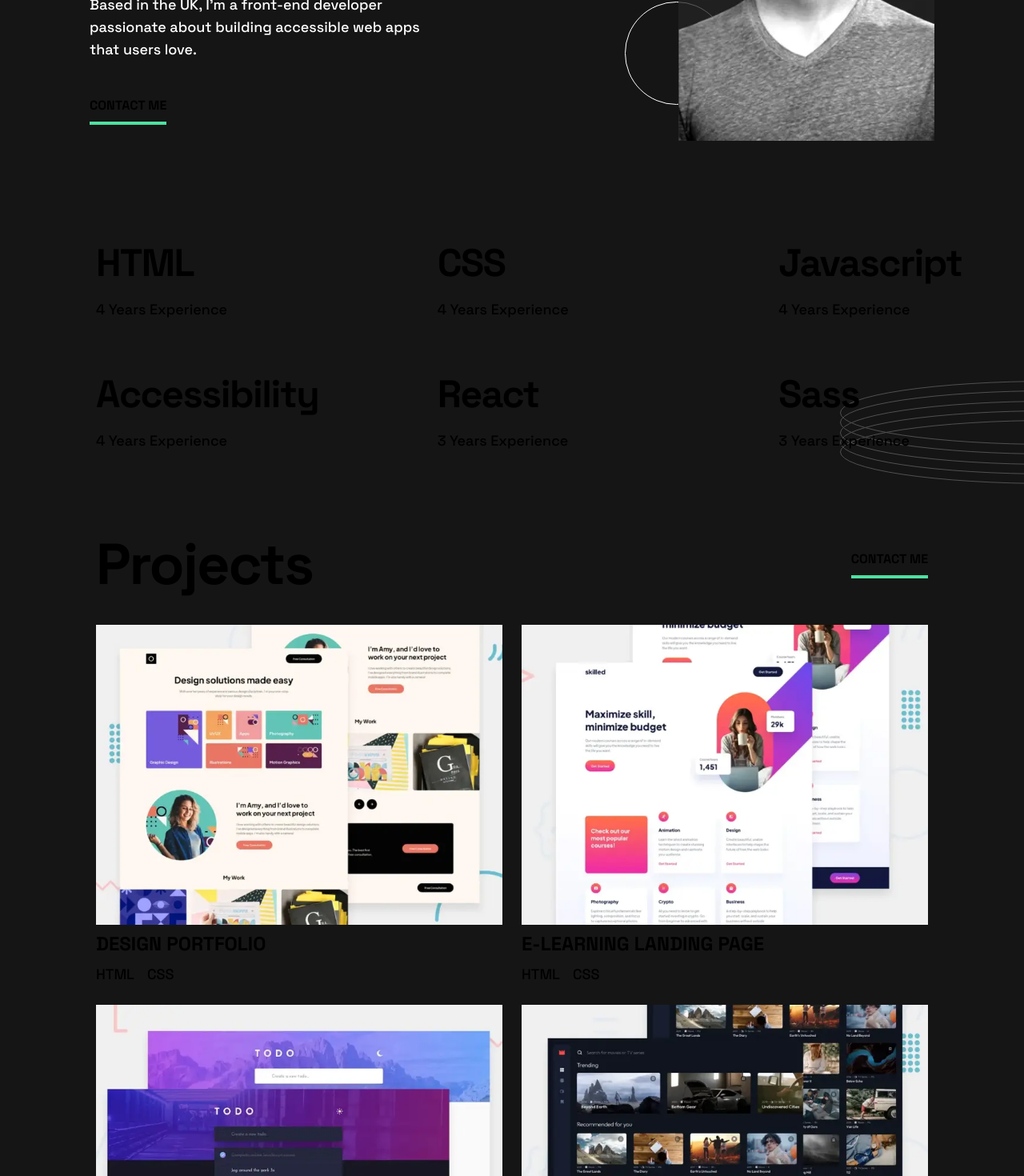
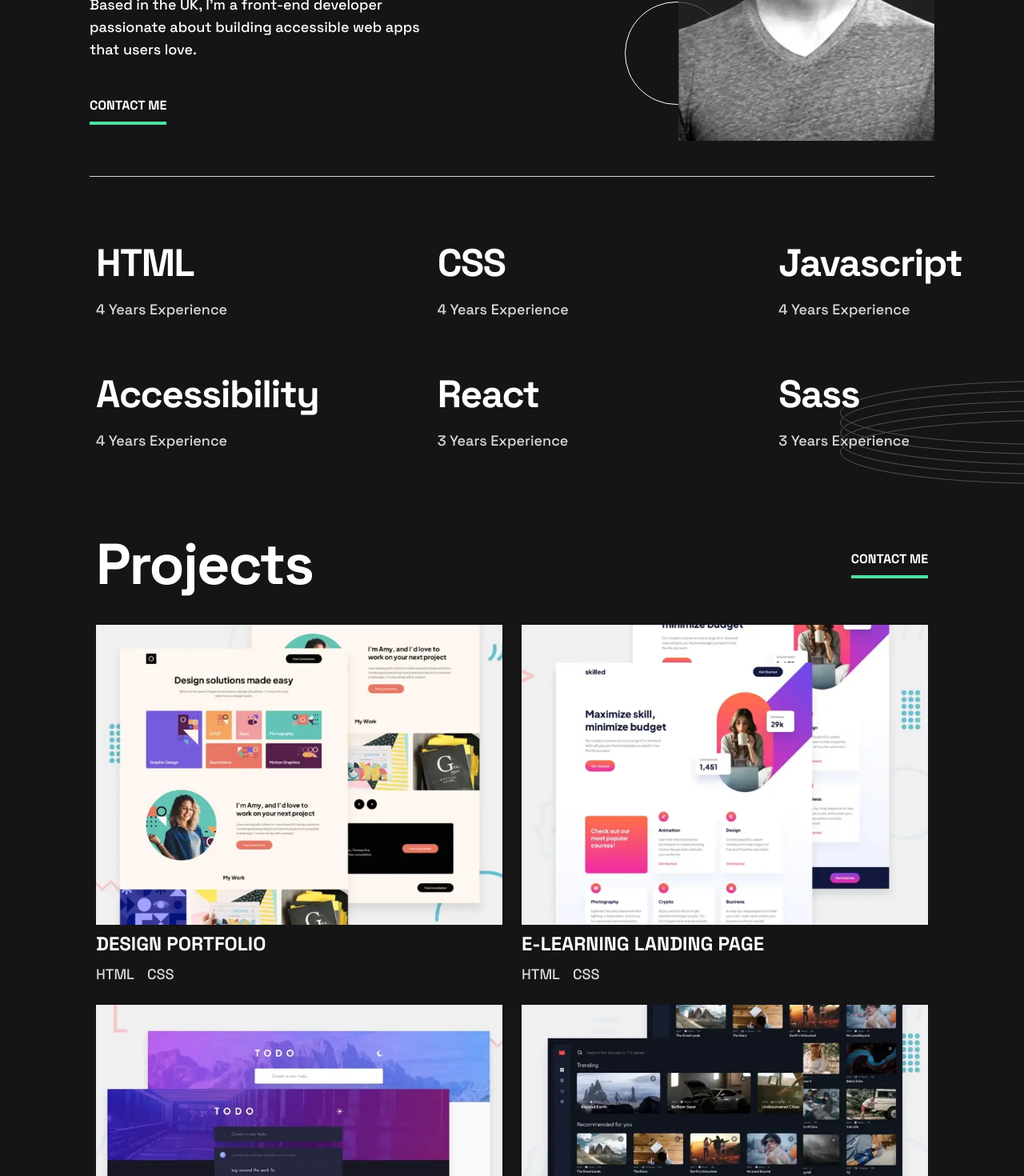
Before and after one commit to lastiwan89/single-page-dev-porfolio, a React (Vite) app: page / in a window 1280 px wide. Shown: the part 440-1910 px from the top of the page at 80% size. Built offline with nearby package versions, Linux system fonts and the light colour scheme.

Commit message:
fix color variants update from tailwind.config

```diff
--- a/src/App.tsx
+++ b/src/App.tsx
@@ -6,7 +6,7 @@ import Skills from "./components/pages/Skills";
 
 export default function App() {
   return (
-    <main className="max-w-desktop mx-auto bg-black py-6 xl:py-10">
+    <main className="bg-black-darker mx-auto max-w-desktop py-6 xl:py-10">
       <Hero />
       <Skills />
       <Project />
--- a/src/components/Button.tsx
+++ b/src/components/Button.tsx
@@ -1,6 +1,6 @@
 export default function Button({ text = "contact me" }: { text?: string }) {
   return (
-    <button className="text-pure-white hover:text-green tracking-ls2.286 border-green border-b-4 pb-2 text-center font-bold uppercase">
+    <button className="text-white-lighter tracking-ls2.286 border-b-4 border-green pb-2 text-center font-bold uppercase hover:text-green">
       {text}
     </button>
   );
--- a/src/components/Divider.tsx
+++ b/src/components/Divider.tsx
@@ -1,3 +1,3 @@
 export default function Divider() {
-  return <div className="bg-med-white h-[1px] w-full"></div>;
+  return <div className="bg-white-darker h-[1px] w-full"></div>;
 }
--- a/src/components/pages/Contact.tsx
+++ b/src/components/pages/Contact.tsx
@@ -61,13 +61,13 @@ export default function Contact() {
   }
 
   return (
-    <section className="contact flex flex-col gap-y-12 bg-med-black px-6">
+    <section className="contact bg-black-lighter flex flex-col gap-y-12 px-6">
       <div className="flex flex-col py-16 md:px-28 lg:grid lg:grid-cols-2 lg:gap-20 lg:px-16 xl:gap-40 xl:px-36">
         <div className="flex flex-col gap-5">
-          <h3 className="text-center text-fs-40 font-bold leading-lh-40 -tracking-ls-1.136 text-pure-white md:text-fs-72 md:leading-lh-72 md:-tracking-ls-2.045 lg:text-start">
+          <h3 className="text-white-lighter text-center text-fs-40 font-bold leading-lh-40 -tracking-ls-1.136 md:text-fs-72 md:leading-lh-72 md:-tracking-ls-2.045 lg:text-start">
             Contact
           </h3>
-          <p className="text-center text-fs-16 font-medium leading-lh-26 text-med-white md:text-fs-18 md:leading-lh-28 lg:text-start">
+          <p className="text-white-darker text-center text-fs-16 font-medium leading-lh-26 md:text-fs-18 md:leading-lh-28 lg:text-start">
             I would love to hear about your project and how I could help. Please
             fill in the form, and I’ll get back to you as soon as possible.
           </p>
@@ -75,7 +75,7 @@ export default function Contact() {
         <form onSubmit={handleSubmit} className="flex flex-col">
           <div className="flex flex-col">
             <input
-              className="mt-2 border-b-[1px] border-b-med-white p-6 text-pure-white placeholder:text-fs-16 placeholder:font-medium placeholder:uppercase placeholder:leading-lh-26 placeholder:-tracking-ls-0.222"
+              className="text-white-lighter mt-2 border-b-[1px] border-b-med-white p-6 placeholder:text-fs-16 placeholder:font-medium placeholder:uppercase placeholder:leading-lh-26 placeholder:-tracking-ls-0.222"
               type="text"
               name="name"
               id="name"
@@ -92,7 +92,7 @@ export default function Contact() {
           </div>
           <div className="flex flex-col">
             <input
-              className="mt-2 border-b-[1px] border-b-med-white p-6 text-pure-white placeholder:text-fs-16 placeholder:font-medium placeholder:uppercase placeholder:leading-lh-26 placeholder:-tracking-ls-0.222"
+              className="text-white-lighter mt-2 border-b-[1px] border-b-med-white p-6 placeholder:text-fs-16 placeholder:font-medium placeholder:uppercase placeholder:leading-lh-26 placeholder:-tracking-ls-0.222"
               type="email"
               name="email"
               id="email"
@@ -108,7 +108,7 @@ export default function Contact() {
           </div>
           <div className="flex flex-col">
             <input
-              className="mb-6 mt-2 border-b-[1px] border-b-med-white px-6 pb-16 pt-6 text-pure-white placeholder:text-fs-16 placeholder:font-medium placeholder:uppercase placeholder:leading-lh-26 placeholder:-tracking-ls-0.222"
+              className="text-white-lighter mb-6 mt-2 border-b-[1px] border-b-med-white px-6 pb-16 pt-6 placeholder:text-fs-16 placeholder:font-medium placeholder:uppercase placeholder:leading-lh-26 placeholder:-tracking-ls-0.222"
               type="text"
               name="message"
               id="message"
--- a/src/components/pages/Project.tsx
+++ b/src/components/pages/Project.tsx
@@ -7,7 +7,7 @@ export default function Project() {
       <div className="py-16">
         <div className="mb-8 flex flex-col justify-between lg:px-10 xl:px-24">
           <div className="flex items-center justify-between">
-            <h3 className="text-pure-white md:text-fs-72 md:leading-lh-72 md:-tracking-ls-2.045 text-fs-40 leading-lh-40 -tracking-ls-1.136 font-bold">
+            <h3 className="text-white-lighter text-fs-40 font-bold leading-lh-40 -tracking-ls-1.136 md:text-fs-72 md:leading-lh-72 md:-tracking-ls-2.045">
               Projects
             </h3>
             <Button />
@@ -27,18 +27,18 @@ export default function Project() {
                   </div>
                 </div>
                 <div>
-                  <h3 className="text-pure-white text-fs-24 leading-lh-32 font-bold uppercase">
+                  <h3 className="text-white-lighter text-fs-24 font-bold uppercase leading-lh-32">
                     {item.label}
                   </h3>
                 </div>
                 <div className="flex gap-4">
-                  <p className="text-med-white text-fs-18 leading-lh-28 font-medium uppercase">
+                  <p className="text-white-darker text-fs-18 font-medium uppercase leading-lh-28">
                     {item.tech.tech1}
                   </p>
-                  <p className="text-med-white text-fs-18 leading-lh-28 font-medium uppercase">
+                  <p className="text-white-darker text-fs-18 font-medium uppercase leading-lh-28">
                     {item.tech.tech2}
                   </p>
-                  <p className="text-med-white text-fs-18 leading-lh-28 font-medium uppercase">
+                  <p className="text-white-darker text-fs-18 font-medium uppercase leading-lh-28">
                     {item.tech.tech3}
                   </p>
                 </div>
--- a/src/components/pages/Skills.tsx
+++ b/src/components/pages/Skills.tsx
@@ -10,10 +10,10 @@ export default function Skills() {
             key={item.label}
             className="mt-4 flex flex-col items-center justify-center gap-1 md:items-start md:gap-4 lg:px-10 xl:px-24"
           >
-            <h3 className="text-pure-white md:text-fs-48 md:-tracking-ls-1.5 md:leading-lh-56 text-fs-32 leading-lh-40 -tracking-ls-1 font-bold">
+            <h3 className="text-white-lighter text-fs-32 font-bold leading-lh-40 -tracking-ls-1 md:text-fs-48 md:leading-lh-56 md:-tracking-ls-1.5">
               {item.label}
             </h3>
-            <p className="text-med-white md:text-fs-18 md:leading-lh-28 text-fs-16 leading-lh-26 font-medium capitalize">
+            <p className="text-white-darker text-fs-16 font-medium capitalize leading-lh-26 md:text-fs-18 md:leading-lh-28">
               {item.years}
             </p>
           </div>
```
